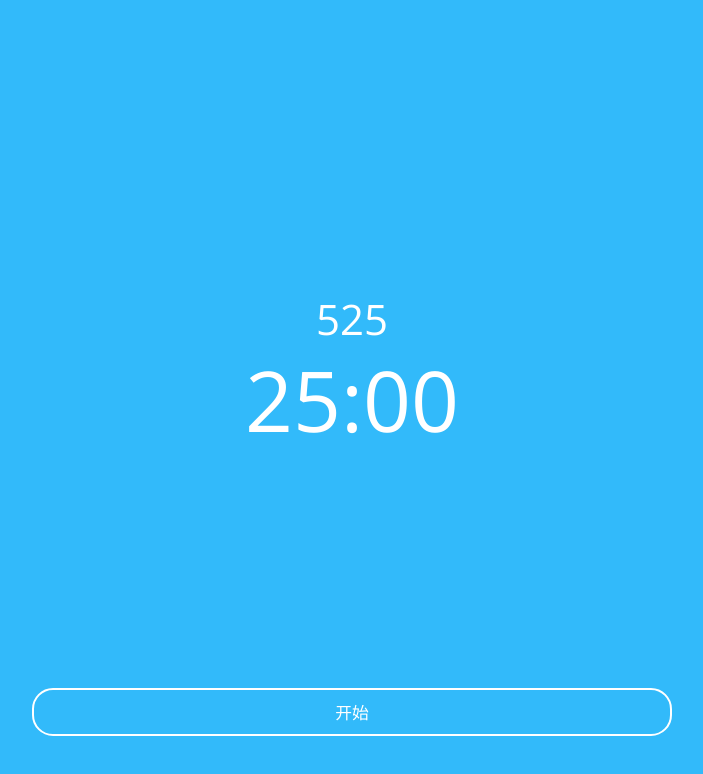
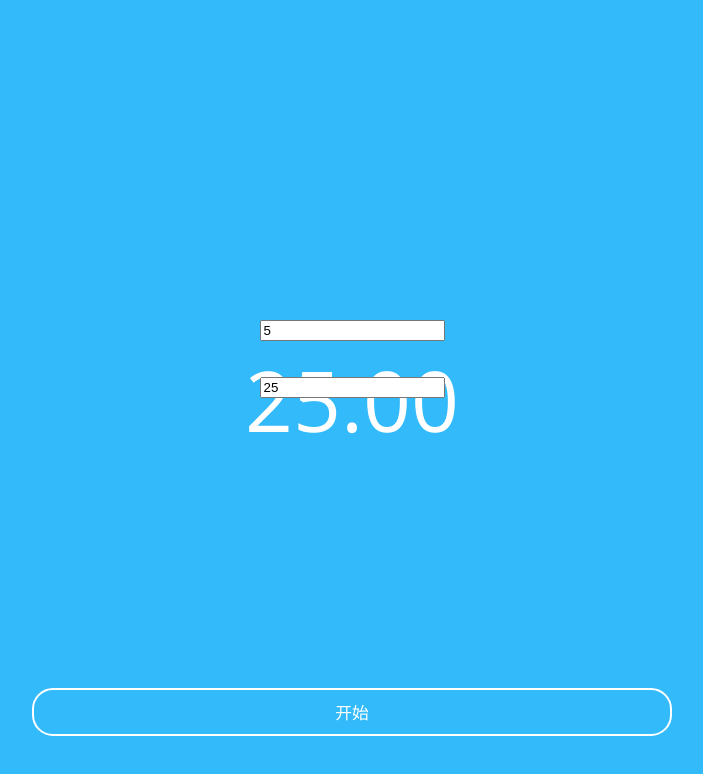
Before and after one commit to shery/ink-pomodoro, a Vue app: page / in a window 1280 px wide. Both pictures are taken after a click on the element "25:00". Shown: the top 774 px of the page, without its empty margins (288-991 px from the left). Built offline with nearby package versions, Linux system fonts and the light colour scheme.

Commit message:
feat(pomodoro): change setting to input

```diff
--- a/src/components/Pomodoro.vue
+++ b/src/components/Pomodoro.vue
@@ -23,12 +23,20 @@
     <div class="modal" v-bind:class="{ active: isModalOpen }">
       <div class="modal-body">
         <!-- <button v-on:click="handleBreak(1)">+</button> -->
-        <span>{{ breakLen }}</span>
+        <div class="textfield">
+          <!-- <span>{{ breakLen }}</span> -->
+          <input v-model.number="breakLen" type="number">
+        </div>
+
+        <div class="textfield">
+          <input v-model.number="session" type="number">
+          <!-- <span>{{ session }}</span> -->
+        </div>
+
         <!-- <input v-model="breakLen"> -->
         <!-- <button v-on:click="handleBreak(-1)">-</button> -->
 
         <!-- <button v-on:click="handleSession(1)">+</button> -->
-        <span>{{ session }}</span>
         <!-- <button v-on:click="handleSession(-1)">-</button> -->
       </div>
       <div class="modal-bg" v-on:click="hideModal"></div>
```
